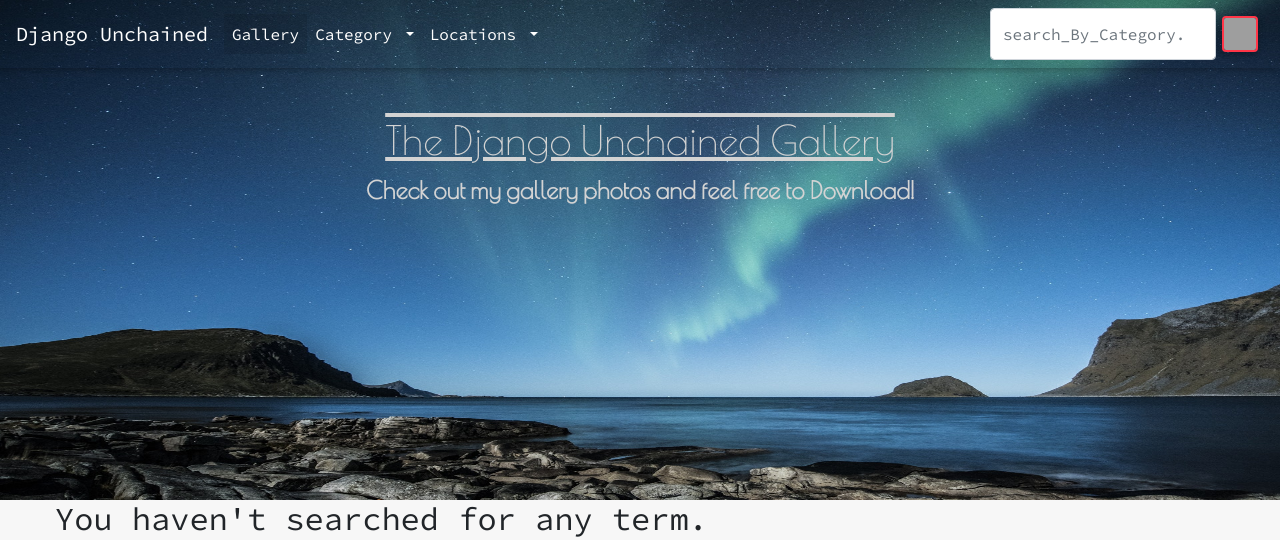
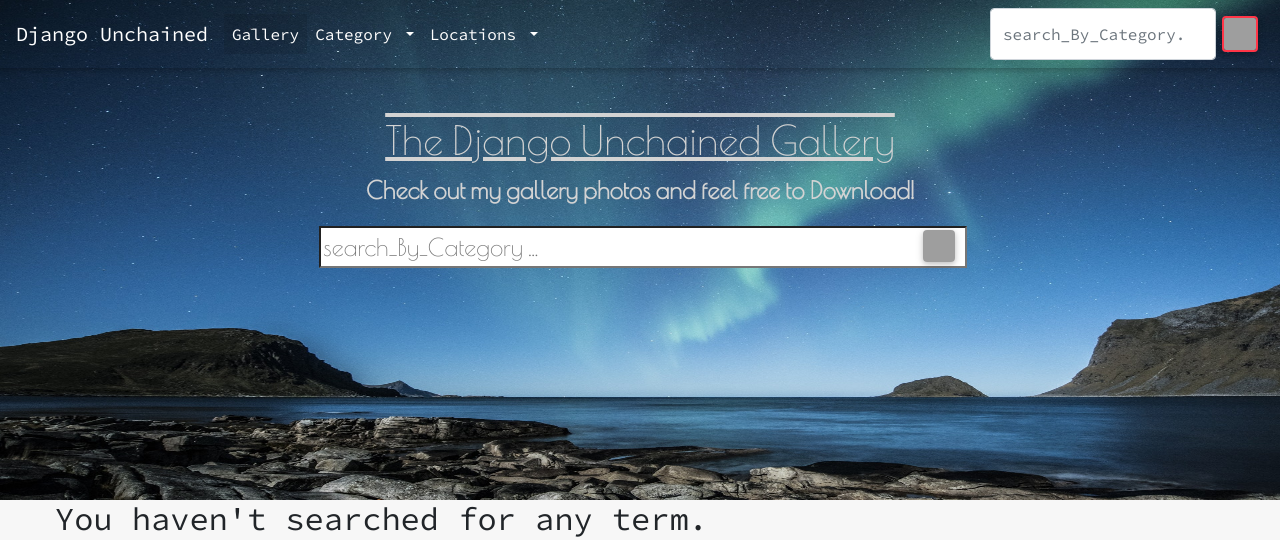
Before and after one commit to nignanthomas/Gallery, a Django app: page /search/ in a window 1280 px wide. Shown: the top 540 px of the page. Run offline with Django 3.2, Linux system fonts and the light colour scheme; data that the repository does not hold is empty; some libraries are stand-ins or nearby versions; grey boxes are pictures that could not be loaded.

Commit message:
add search bar under header

```diff
--- a/gallery/templates/navbar.html
+++ b/gallery/templates/navbar.html
@@ -49,6 +49,10 @@
 <div class="text-center header mt-5 animated shake">
   <h1 style="text-decoration: underline overline">The Django Unchained Gallery</h1>
   <p>Check out my gallery photos and feel free to Download!</p>
+  <form class="w-100" action="{% url 'search_results' %}">
+    <input class="w-50" type="search" placeholder="search_By_Category ..." name="searchcat" aria-label="Search">
+    <button class="btn rounded p-0" type="submit" style="margin-left: -50px; margin-bottom: 15px;"><img src="https://www.freeiconspng.com/uploads/search-icon-png-27.png" alt="" width="32px" height="32px"></button>
+  </form>
 </div>
 <!-- <div class="navpic"> -->
   <!-- <form class="form-inline my-2 my-lg-0 search-form" action="{% url 'search_results' %}">
```
